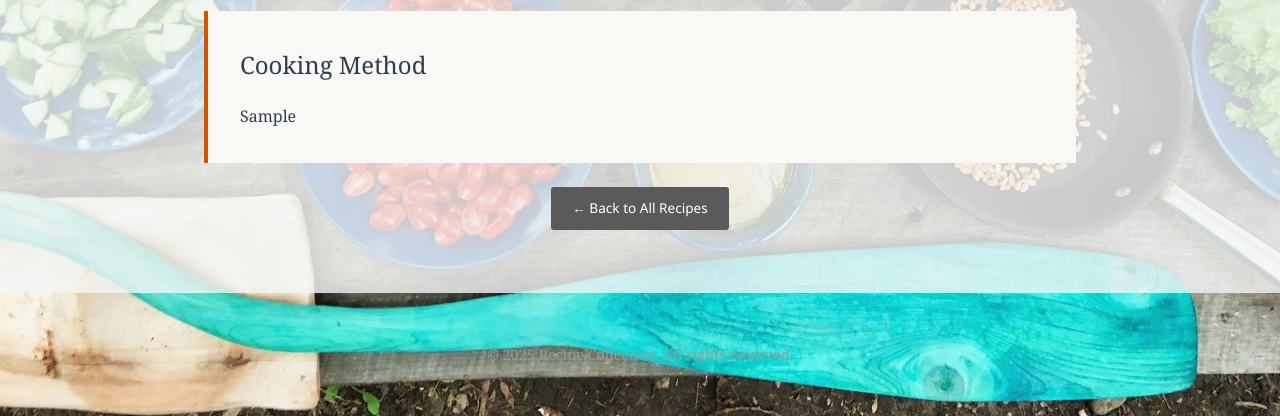
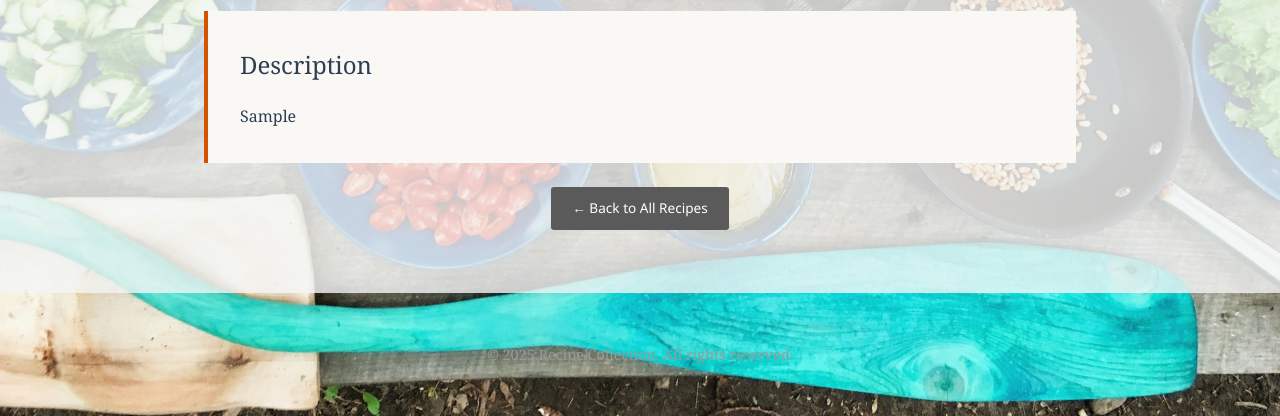
Before and after one commit to rob-cost/recipe-app, a Django app: page /recipes/1 in a window 1280 px wide. Shown: the part 507-923 px from the top of the page. Run offline with Django 5.2, Linux system fonts and the light colour scheme; the first user in the database is signed in; tables that the repository leaves empty hold one stand-in row (Sample ...).

Commit message:
Fix Description Recipe

```diff
--- a/src/recipe/templates/recipe/recipe_add.html
+++ b/src/recipe/templates/recipe/recipe_add.html
@@ -34,7 +34,7 @@
         </div>
 
         <div class="form-group">
-          <label for="{{ form.method.id_for_label }}">Method</label>
+          <label for="{{ form.method.id_for_label }}">Description</label>
           {{ form.method}} {{ form.method.errors }}
         </div>
 
--- a/src/recipe/templates/recipe/recipe_details.html
+++ b/src/recipe/templates/recipe/recipe_details.html
@@ -57,9 +57,9 @@ recipe.name }} - Recipe Collection{% endblock %} {% block content %}
     </div>
   </div>
 
-  <!-- Bottom Section: Cooking Method -->
+  <!-- Bottom Section: Description -->
   <div class="cooking-method-section">
-    <h2>Cooking Method</h2>
+    <h2>Description</h2>
     <div class="cooking-method-section-text">{{ recipe.method }}</div>
   </div>
 
```
